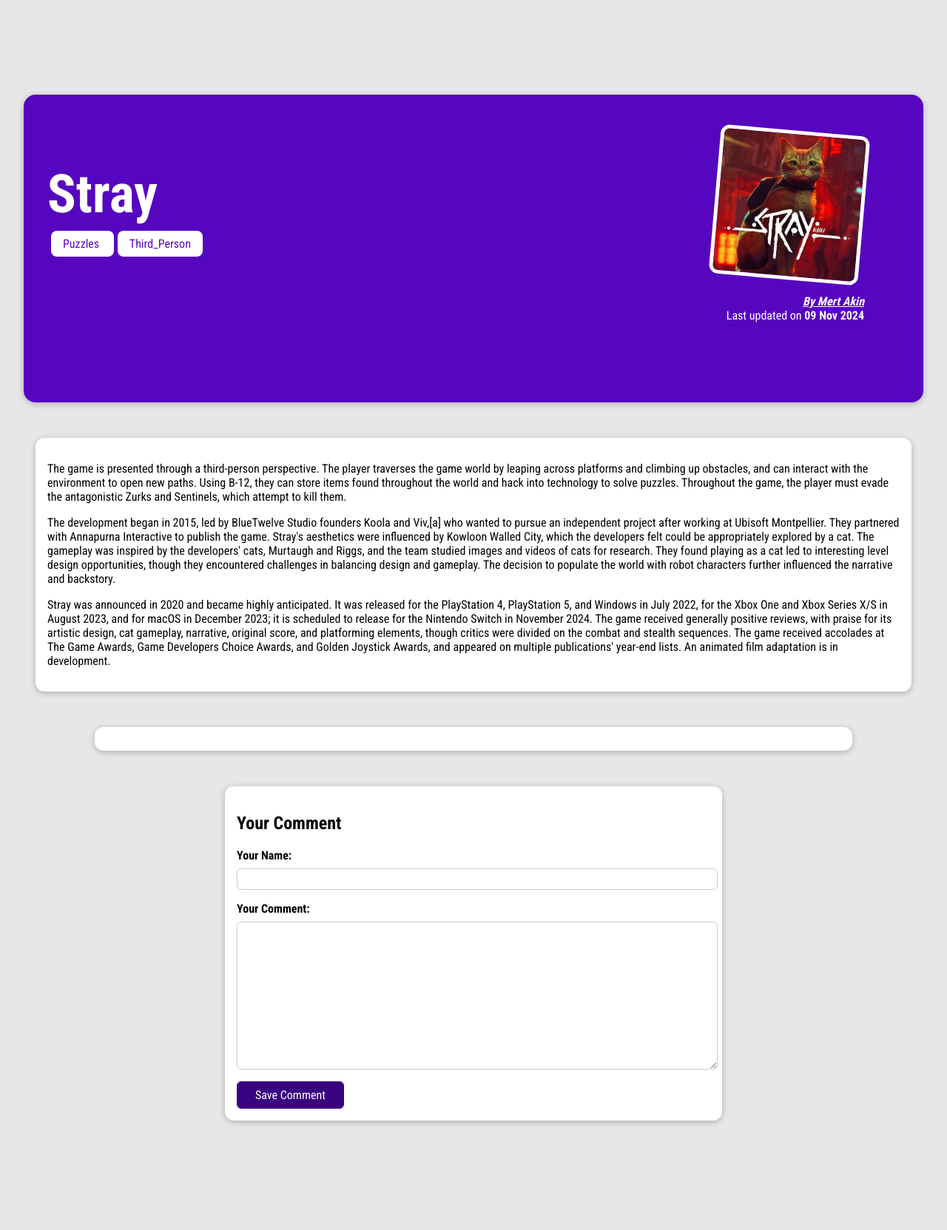
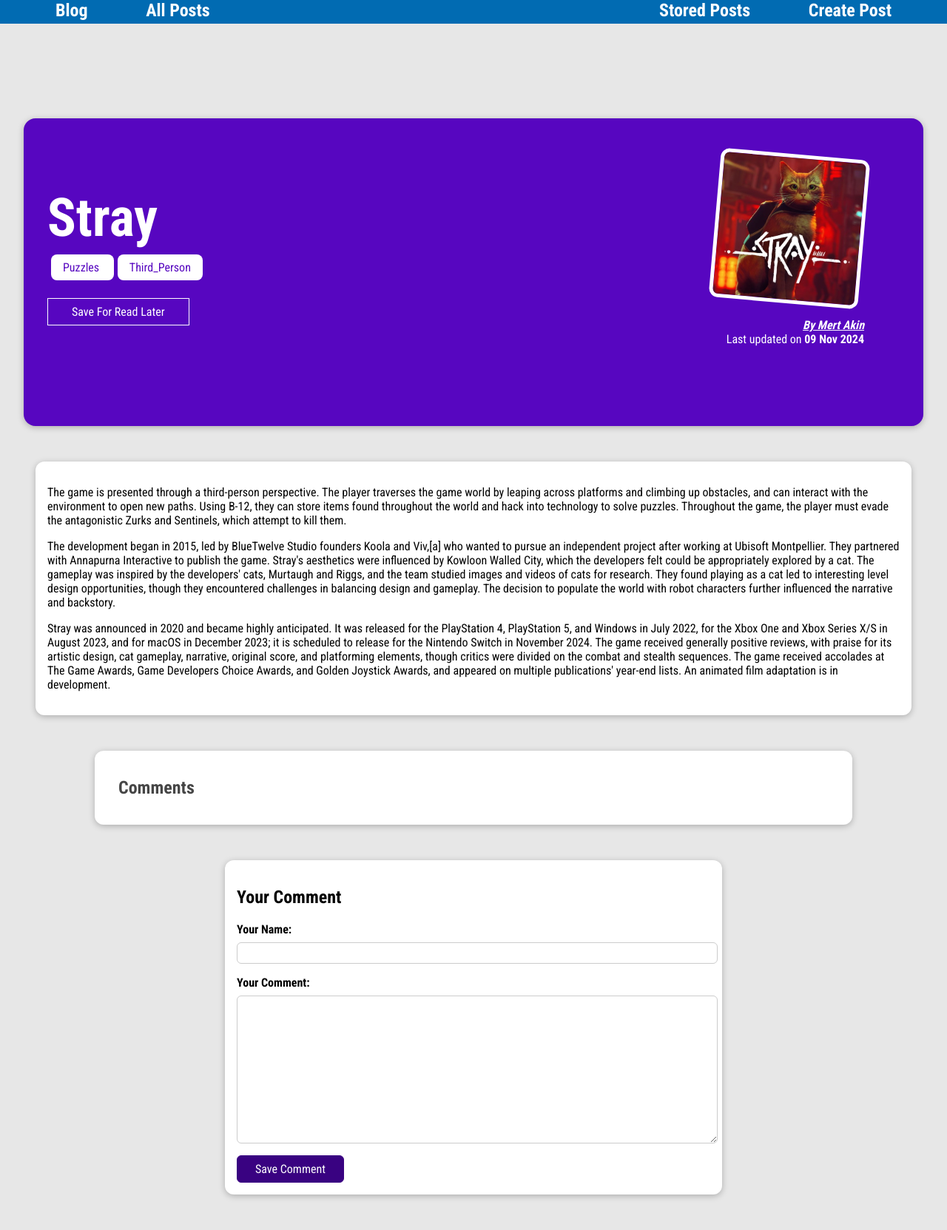
Before and after one commit to mertwithamouth/Django_Blog, a Django app: a page that uses my_site/blog/templates/blog/post_detail.html in a window 1280 px wide. Shown: the whole page at 74% size. Before the commit the page ends 1520 px from the top, so only its background shows below. Run offline with Django 5.2, Linux system fonts and the light colour scheme; data comes from the database, SQL or seed files in the repository; both versions use the stored data as it was after the commit.

Commit message:
Blog is finished

```diff
--- a/my_site/blog/static/blog/post_detail.css
+++ b/my_site/blog/static/blog/post_detail.css
@@ -195,3 +195,28 @@
 #comments h2 {
   color: #464646;
 }
+
+#read-later {
+  margin: 2rem 0;
+}
+
+#read-later button {
+  background-color: transparent;
+  border: 1px solid white;
+  padding: 0.5rem 2rem;
+  font: inherit;
+  color: white;
+  cursor: pointer;
+}
+
+#read-later button:hover,
+#read-later button:active {
+  background-color: white;
+  color: #390281;}
+
+#saved_for_later button{
+  background-color:red
+}
+h2{
+  align-items: center;
+}
--- a/my_site/blog/templates/blog/includes/header.html
+++ b/my_site/blog/templates/blog/includes/header.html
@@ -3,12 +3,13 @@
 <div class="page-header">
       <div class="header-left">
         <a href='{% url "start_page"  %}'>Blog</a>
+          <a href='{% url "posts"  %}'>All Posts</a>
       </div>
 
 
 
       <div class="header-right">
-          <a href='{% url "posts"  %}'>All Posts</a>
+          <a href='{% url "read-later"  %}'>Stored Posts</a>
           <a href='{% url "create-post"  %}'>Create Post</a>
       </div>
 
--- a/my_site/blog/templates/blog/post_detail.html
+++ b/my_site/blog/templates/blog/post_detail.html
@@ -11,6 +11,7 @@
 {% endblock %}
 
 {% block content %}
+    {%  include "blog/includes/header.html" %}
 
 {% if comment_form.errors %}
   <div id="alert">
@@ -27,6 +28,21 @@
             <span class="tags"> {{tag.caption}} </span>
         {% endfor %}
     </div>
+    <div id="read-later">
+        <form method="POST" action="{%  url 'read-later' %}">
+            {% csrf_token %}
+            <input type="hidden" value="{{ post.id }}" name="post_id">
+
+            <button>
+            {% if is_saved_for_later %}
+                Remove From Saved Posts
+            {% else %}
+                Save For Read Later
+            {% endif %}
+            </button>
+        </form>
+
+    </div>
   <article>
     <img src="{{post.image.url}}" alt="{{ post.title }}" />
     <address><a href="mailto:{{post.author.email}}">By {{ post.author }}</a></address>
@@ -41,6 +57,7 @@
 </main>
 
     <section id="comments">
+    <h2>Comments</h2>
         <ul>
             {% for comment in comments %}
             <li>
--- a/my_site/blog/templates/blog/start_page.html
+++ b/my_site/blog/templates/blog/start_page.html
@@ -20,7 +20,7 @@
         <img src="{%static 'blog/images/mert_profile.jpg' %}" alt="">
         <h2 >Mert' Akin's Blog</h2>
     </div>
-    <p id="bio_p">Hi, My name is Mert AKin and I'm learning Django</p>
+    <p id="bio_p">Hi, My name is Mert Akin and I'm learning Django</p>
 </section>
 
 <section id="latest-posts">
--- a/my_site/blog/urls.py
+++ b/my_site/blog/urls.py
@@ -8,4 +8,5 @@
                 path("posts/<slug:slug>", views.PostDetailView.as_view() , name="post_detail"),
                 path("create-post", views.BlogPostView.as_view(), name="create-post"),
                 path("thank-you", views.ThankYouView.as_view()),
+               path('read-later', views.ReadLaterView.as_view(), name='read-later')
                ]
--- a/my_site/blog/views.py
+++ b/my_site/blog/views.py
@@ -53,17 +53,28 @@
 
 
 class PostDetailView(View):
+    def is_stored_post(self, request,post_id):
+        stored_posts = request.session.get('stored_posts')
+        if stored_posts is not None:
+            is_saved_for_later = post_id in stored_posts
+        else:
+            is_saved_for_later = False
+
+        return is_saved_for_later
+
     model = Post
     template_name = 'blog/post_detail.html'
 
 
     def get(self, request, slug):
         post=Post.objects.get(slug=slug)
+
         context = {
             'post':post,
             'comment_form':CommentForm(),
             "post_tags":post.tag.all(),
             'comments': post.comments.all().order_by('-id'),
+            'is_saved_for_later':self.is_stored_post(request,post.id),
         }
         return render(request, 'blog/post_detail.html',
                       context=context)
@@ -83,6 +94,7 @@
             'comment_form': CommentForm(),
             "post_tags": post.tag.all,
             'comments': post.comments.all().order_by('-id'),
+            'is_saved_for_later':self.is_stored_post(request,post.id),
         }
         return render(request, 'blog/post_detail.html',
                       context=context)
@@ -98,3 +110,39 @@
 
 class ThankYouView(TemplateView):
     template_name="blog/thank_you.html"
+
+class ReadLaterView(View):
+
+    def get(self, request, *args, **kwargs):
+        stored_posts = request.session.get('stored_posts')
+        context={
+
+        }
+        if stored_posts is None or len(stored_posts) == 0:
+            context["stored_posts"]=[]
+            context['has_posts']=False
+        else:
+            posts=Post.objects.filter(id__in=stored_posts)
+            context["posts"]=posts
+            context['has_posts'] = True
+
+        return render(request, 'blog/read_later_page.html',
+                      context=context)
+
+
+    def post(self,request):
+        stored_posts=request.session.get('stored_posts')
+
+        if stored_posts is None:
+           stored_posts=[]
+
+        post_id=int(request.POST['post_id'])
+
+        if post_id not in stored_posts:
+            stored_posts.append(post_id)
+
+        else:
+            stored_posts.remove(post_id)
+        request.session['stored_posts'] = stored_posts
+
+        return HttpResponseRedirect(request.META.get('HTTP_REFERER', '/'))
```
Also changed, not shown: my_site/blog/static/blog/read_later.css (added, +35 -0 lines), my_site/blog/templates/blog/read_later_page.html (added, +30 -0 lines), my_site/db.sqlite3.
